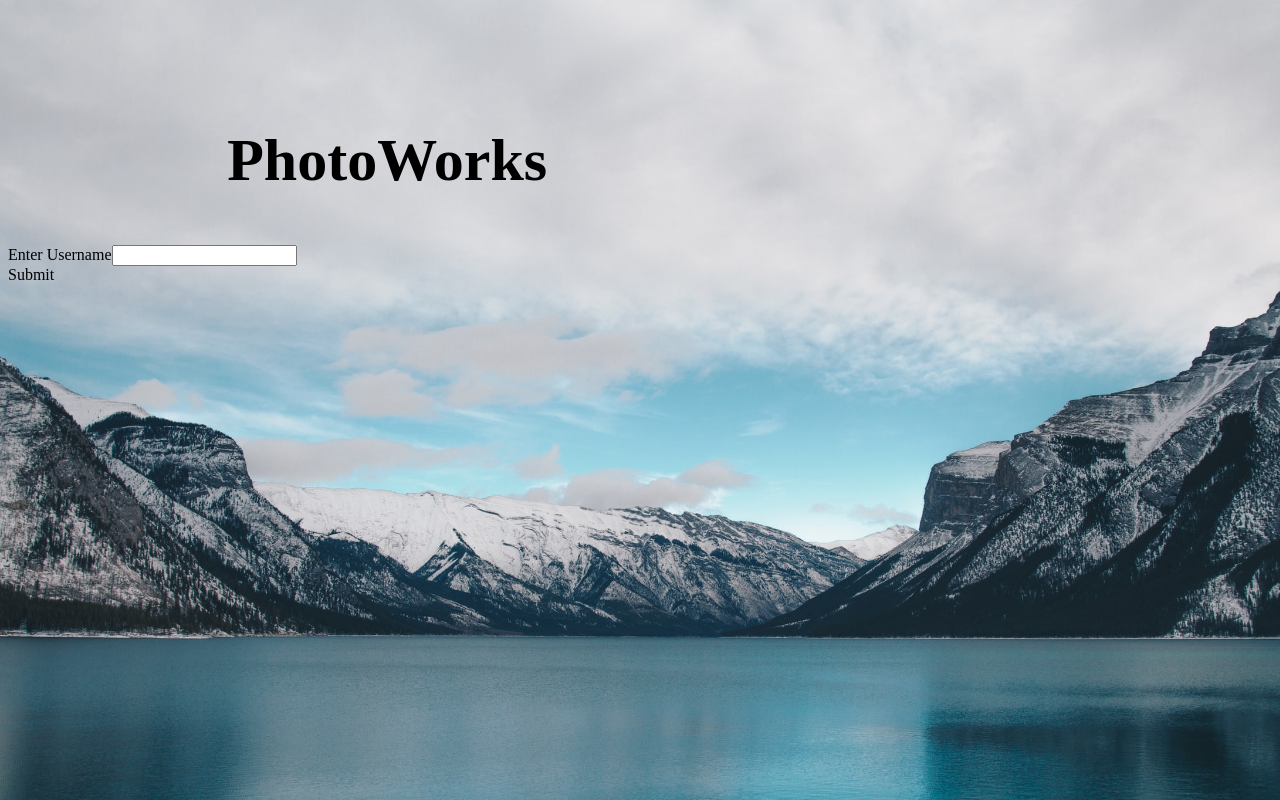
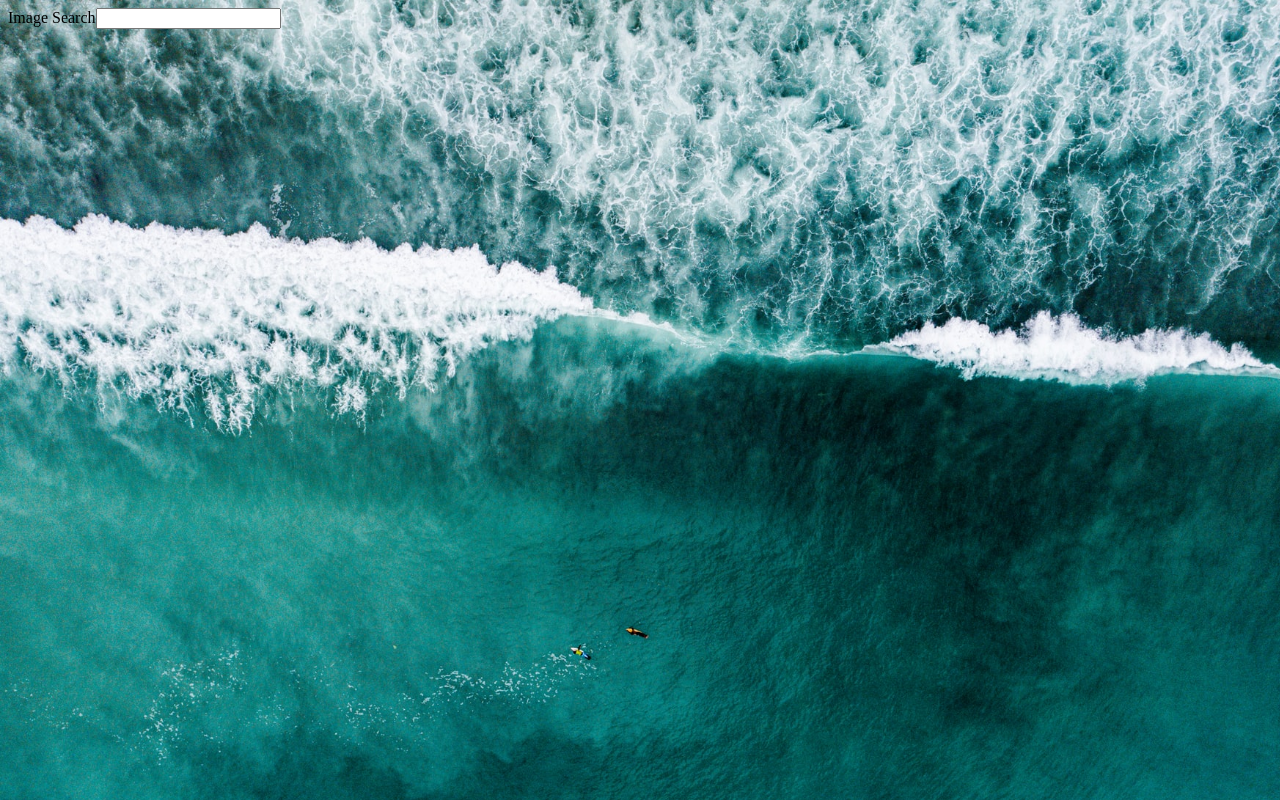
Before and after one commit to Roberto-Livi/react-redux-project, a React (Create React App) app in the folder react-redux/: page / in a window 1280 px wide. Built offline with nearby package versions, Linux system fonts and the light colour scheme; the HTML template or start-up script is replaced by a standard one.

Commit message:
worked on SearchBar component by adding a form

```diff
--- a/react-redux/src/App.js
+++ b/react-redux/src/App.js
@@ -1,10 +1,11 @@
 import React from 'react';
-import Login from './components/Login'
+import SearchBar from './components/SearchBar'
+
 
 function App() {
   return (
     <div>
-      <Login />
+      <SearchBar />
     </div>
   );
 }
--- a/react-redux/src/components/SearchBar.js
+++ b/react-redux/src/components/SearchBar.js
@@ -1,27 +1,35 @@
 import React from "react";
+import "../styling/SearchBar.css";
 
 class SearchBar extends React.Component {
 
-    state = {
-        term: ''
+    state = { term: '' }
+
+    handleOnChange = (event) => {
+        console.log(this.state.term);
+        this.setState({ term: event.target.value})
     }
 
-    handleOnChange = (event) => {
-        this.setState({
-            term: event.target.value
-        })
+    onFormSubmit = (event) => {
+        event.preventDefault()
+        this.props.onSubmit(this.state.term)
     }
+
     render() {
-        return <div>
-                <form>
+        return (
+            <div id="segment" className="ui segment">
+                <form className="ui form" onSubmit={this.onFormSubmit}>
+                <div className="field">
+                    <label id="label">Image Search</label>
                     <input
                     type="text"
                     value={this.state.term}
                     onChange={(event) => this.handleOnChange(event)}
                     />
-                    <button></button>
+                </div>
                 </form>
-                </div>;
+            </div>
+        );
     }
 }
 
--- /dev/null
+++ b/react-redux/src/styling/SearchBar.css
@@ -0,0 +1,10 @@
+#segment {
+    width: 50%;
+    left: 300px;
+    top: 150px;
+}
+
+body {
+    background-image: url("../pictures/shaah-shahidh-cFRA3_hpkkY-unsplash.jpg");
+    background-size: 110%;
+}
```
Also changed, not shown: react-redux/src/pictures/erik-mclean-2DGgShWwAx8-unsplash.jpg (added), react-redux/src/pictures/shaah-shahidh-cFRA3_hpkkY-unsplash.jpg (added).
